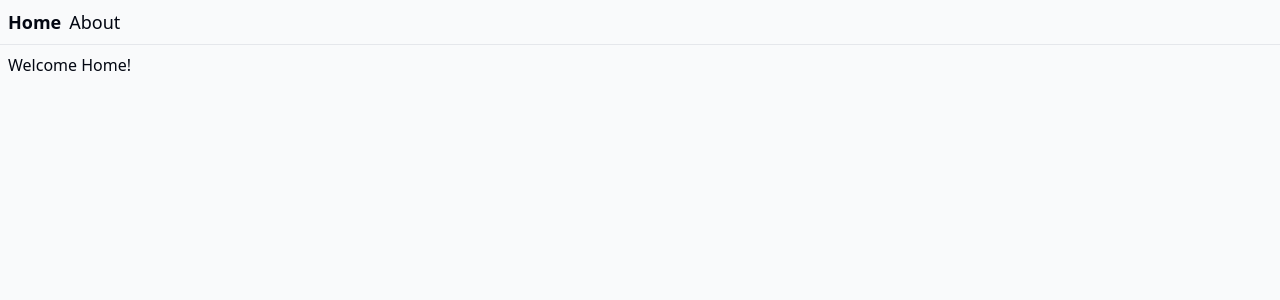
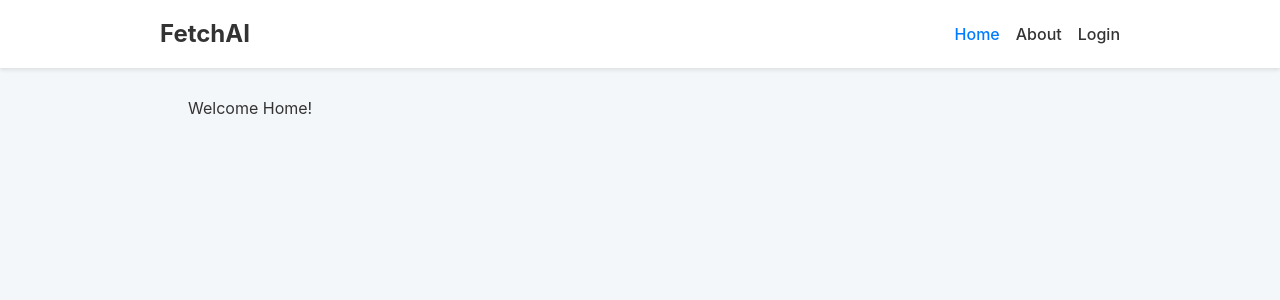
Before and after one commit to scottylabs-labrador/FetchAI, a React (Vite) app in the folder fetchai/: page / in a window 1280 px wide. Shown: the top 300 px of the page. Built offline with nearby package versions, Linux system fonts and the light colour scheme.

Commit message:
base authentication page added

```diff
--- a/fetchai/package.json
+++ b/fetchai/package.json
@@ -15,6 +15,7 @@
     "@types/react": "^19.0.8",
     "@types/react-dom": "^19.0.3",
     "@vitejs/plugin-react": "^4.3.2",
+    "typescript": "^5.9.3",
     "vite": "^6.0.3"
   },
   "dependencies": {
--- /dev/null
+++ b/fetchai/src/index.css
@@ -0,0 +1,90 @@
+body {
+  font-family: -apple-system, BlinkMacSystemFont, 'Segoe UI', Roboto, 'Helvetica Neue', Arial, 'Noto Sans', sans-serif, 'Apple Color Emoji', 'Segoe UI Emoji', 'Segoe UI Symbol', 'Noto Color Emoji';
+  -webkit-font-smoothing: antialiased;
+  -moz-osx-font-smoothing: grayscale;
+  background-color: #f4f7f9;
+  color: #333;
+  margin: 0;
+}
+
+#root {
+  display: flex;
+  flex-direction: column;
+  min-height: 100vh;
+}
+
+.container {
+  max-width: 960px;
+  margin: 0 auto;
+  padding: 20px;
+}
+
+.navbar {
+  background-color: #fff;
+  padding: 1rem;
+  box-shadow: 0 2px 4px rgba(0,0,0,0.1);
+}
+
+.navbar-container {
+  display: flex;
+  justify-content: space-between;
+  align-items: center;
+  max-width: 960px;
+  margin: 0 auto;
+}
+
+.navbar-brand {
+  font-size: 1.5rem;
+  font-weight: bold;
+  color: #333;
+  text-decoration: none;
+}
+
+.navbar-links a {
+  color: #333;
+  text-decoration: none;
+  margin-left: 1rem;
+  font-weight: 500;
+}
+
+.navbar-links a.active {
+  color: #007bff;
+}
+
+.form-container {
+  background-color: #fff;
+  padding: 2rem;
+  border-radius: 0.5rem;
+  box-shadow: 0 2px 4px rgba(0,0,0,0.1);
+  max-width: 400px;
+  margin: 2rem auto;
+}
+
+.form-container h2 {
+  margin-top: 0;
+  margin-bottom: 1.5rem;
+  text-align: center;
+}
+
+.form-container input {
+  width: 100%;
+  padding: 0.75rem;
+  border: 1px solid #ccc;
+  border-radius: 0.25rem;
+  margin-bottom: 1rem;
+}
+
+.form-container button {
+  width: 100%;
+  padding: 0.75rem;
+  border: none;
+  border-radius: 0.25rem;
+  background-color: #007bff;
+  color: #fff;
+  font-size: 1rem;
+  cursor: pointer;
+}
+
+.form-container button:hover {
+  background-color: #0056b3;
+}
--- /dev/null
+++ b/fetchai/src/lib/supabase.ts
@@ -0,0 +1,6 @@
+import { createClient } from '@supabase/supabase-js'
+
+const supabaseUrl = 'https://mtlfbyjnlvxrsodqtsgp.supabase.co'
+const supabaseAnonKey = 'eyJhbGciOiJIUzI1NiIsInR5cCI6IkpXVCJ9.eyJpc3MiOiJzdXBhYmFzZSIsInJlZiI6Im10bGZieWpubHZ4cnNvZHF0c2dwIiwicm9sZSI6ImFub24iLCJpYXQiOjE3NjIwMjM0OTcsImV4cCI6MjA3NzU5OTQ5N30.rlqDxdFrMCB4JlbxHKV0Xygf4n9QS94zGKCkyZeJ-b4'
+
+export const supabase = createClient(supabaseUrl, supabaseAnonKey)
--- a/fetchai/src/main.tsx
+++ b/fetchai/src/main.tsx
@@ -2,6 +2,7 @@ import React from 'react'
 import ReactDOM from 'react-dom/client'
 import { RouterProvider, createRouter } from '@tanstack/react-router'
 import { routeTree } from './routeTree.gen'
+import './index.css'
 
 // Set up a Router instance
 const router = createRouter({
--- a/fetchai/src/routeTree.gen.ts
+++ b/fetchai/src/routeTree.gen.ts
@@ -9,9 +9,21 @@
 // Additionally, you should also exclude this file from your linter and/or formatter to prevent it from being checked or modified.
 
 import { Route as rootRouteImport } from './routes/__root'
+import { Route as SignupRouteImport } from './routes/signup'
+import { Route as LoginRouteImport } from './routes/login'
 import { Route as AboutRouteImport } from './routes/about'
 import { Route as IndexRouteImport } from './routes/index'
 
+const SignupRoute = SignupRouteImport.update({
+  id: '/signup',
+  path: '/signup',
+  getParentRoute: () => rootRouteImport,
+} as any)
+const LoginRoute = LoginRouteImport.update({
+  id: '/login',
+  path: '/login',
+  getParentRoute: () => rootRouteImport,
+} as any)
 const AboutRoute = AboutRouteImport.update({
   id: '/about',
   path: '/about',
@@ -26,31 +38,53 @@ const IndexRoute = IndexRouteImport.update({
 export interface FileRoutesByFullPath {
   '/': typeof IndexRoute
   '/about': typeof AboutRoute
+  '/login': typeof LoginRoute
+  '/signup': typeof SignupRoute
 }
 export interface FileRoutesByTo {
   '/': typeof IndexRoute
   '/about': typeof AboutRoute
+  '/login': typeof LoginRoute
+  '/signup': typeof SignupRoute
 }
 export interface FileRoutesById {
   __root__: typeof rootRouteImport
   '/': typeof IndexRoute
   '/about': typeof AboutRoute
+  '/login': typeof LoginRoute
+  '/signup': typeof SignupRoute
 }
 export interface FileRouteTypes {
   fileRoutesByFullPath: FileRoutesByFullPath
-  fullPaths: '/' | '/about'
+  fullPaths: '/' | '/about' | '/login' | '/signup'
   fileRoutesByTo: FileRoutesByTo
-  to: '/' | '/about'
-  id: '__root__' | '/' | '/about'
+  to: '/' | '/about' | '/login' | '/signup'
+  id: '__root__' | '/' | '/about' | '/login' | '/signup'
   fileRoutesById: FileRoutesById
 }
 export interface RootRouteChildren {
   IndexRoute: typeof IndexRoute
   AboutRoute: typeof AboutRoute
+  LoginRoute: typeof LoginRoute
+  SignupRoute: typeof SignupRoute
 }
 
 declare module '@tanstack/react-router' {
   interface FileRoutesByPath {
+    '/signup': {
+      id: '/signup'
+      path: '/signup'
+      fullPath: '/signup'
+      preLoaderRoute: typeof SignupRouteImport
+      parentRoute: typeof rootRouteImport
+    }
+    '/login': {
+      id: '/login'
+      path: '/login'
+      fullPath: '/login'
+      preLoaderRoute: typeof LoginRouteImport
+      parentRoute: typeof rootRouteImport
+    }
     '/about': {
       id: '/about'
       path: '/about'
@@ -71,6 +105,8 @@ declare module '@tanstack/react-router' {
 const rootRouteChildren: RootRouteChildren = {
   IndexRoute: IndexRoute,
   AboutRoute: AboutRoute,
+  LoginRoute: LoginRoute,
+  SignupRoute: SignupRoute,
 }
 export const routeTree = rootRouteImport
   ._addFileChildren(rootRouteChildren)
--- a/fetchai/src/routes/__root.tsx
+++ b/fetchai/src/routes/__root.tsx
@@ -9,27 +9,43 @@ export const Route = createRootRoute({
 function RootComponent() {
   return (
     <>
-      <div className="p-2 flex gap-2 text-lg">
+      <nav className="navbar">
+        <div className="navbar-container">
+          <Link to="/" className="navbar-brand">
+            FetchAI
+          </Link>
+          <div className="navbar-links">
             <Link
               to="/"
               activeProps={{
-            className: 'font-bold',
+                className: 'active',
               }}
               activeOptions={{ exact: true }}
             >
               Home
-        </Link>{' '}
+            </Link>
             <Link
               to="/about"
               activeProps={{
-            className: 'font-bold',
+                className: 'active',
               }}
             >
               About
             </Link>
+            <Link
+              to="/login"
+              activeProps={{
+                className: 'active',
+              }}
+            >
+              Login
+            </Link>
           </div>
-      <hr />
+        </div>
+      </nav>
+      <div className="container">
         <Outlet />
+      </div>
       <TanStackRouterDevtools position="bottom-right" />
     </>
   )
--- /dev/null
+++ b/fetchai/src/routes/login.tsx
@@ -0,0 +1,51 @@
+import { createFileRoute, Link, useNavigate } from '@tanstack/react-router'
+import { Auth } from '@supabase/auth-ui-react'
+import { supabase } from '../lib/supabase'
+import { useEffect } from 'react'
+
+export const Route = createFileRoute('/login')({
+  component: Login,
+})
+
+function Login() {
+  const navigate = useNavigate()
+
+  useEffect(() => {
+    const { data: authListener } = supabase.auth.onAuthStateChange(
+      (event, session) => {
+        if (session) {
+          navigate({ to: '/' })
+        }
+      },
+    )
+
+    return () => {
+      authListener.subscription.unsubscribe()
+    }
+  }, [navigate])
+
+  return (
+    <div className="form-container">
+      <Auth
+        supabaseClient={supabase}
+        appearance={{
+          style: {
+            button: {
+              background: '#007bff',
+              color: 'white',
+              borderColor: '#007bff',
+            },
+            anchor: { color: '#007bff' },
+          },
+        }}
+        view="sign_in"
+      />
+      <p className="text-center mt-4">
+        Don't have an account?{' '}
+        <Link to="/signup" className="text-blue-500">
+          Sign up
+        </Link>
+      </p>
+    </div>
+  )
+}
--- /dev/null
+++ b/fetchai/src/routes/signup.tsx
@@ -0,0 +1,51 @@
+import { createFileRoute, Link, useNavigate } from '@tanstack/react-router'
+import { Auth } from '@supabase/auth-ui-react'
+import { supabase } from '../lib/supabase'
+import { useEffect } from 'react'
+
+export const Route = createFileRoute('/signup')({
+  component: Signup,
+})
+
+function Signup() {
+  const navigate = useNavigate()
+
+  useEffect(() => {
+    const { data: authListener } = supabase.auth.onAuthStateChange(
+      (event, session) => {
+        if (session) {
+          navigate({ to: '/' })
+        }
+      },
+    )
+
+    return () => {
+      authListener.subscription.unsubscribe()
+    }
+  }, [navigate])
+
+  return (
+    <div className="form-container">
+      <Auth
+        supabaseClient={supabase}
+        appearance={{
+          style: {
+            button: {
+              background: '#007bff',
+              color: 'white',
+              borderColor: '#007bff',
+            },
+            anchor: { color: '#007bff' },
+          },
+        }}
+        view="sign_up"
+      />
+      <p className="text-center mt-4">
+        Already have an account?{' '}
+        <Link to="/login" className="text-blue-500">
+          Login
+        </Link>
+      </p>
+    </div>
+  )
+}
```
Also changed, not shown: 1 other file (tests, documents, lock files or other folders). Lines whose indentation alone changed are shown as unchanged.
